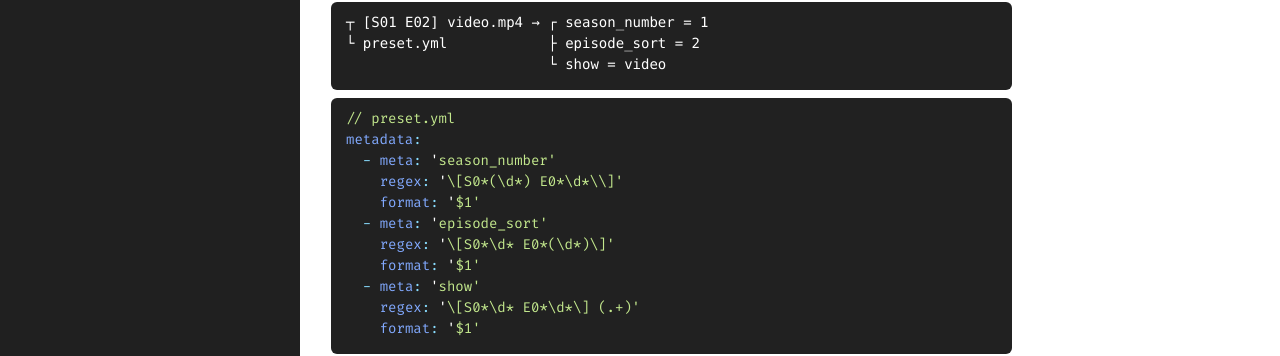
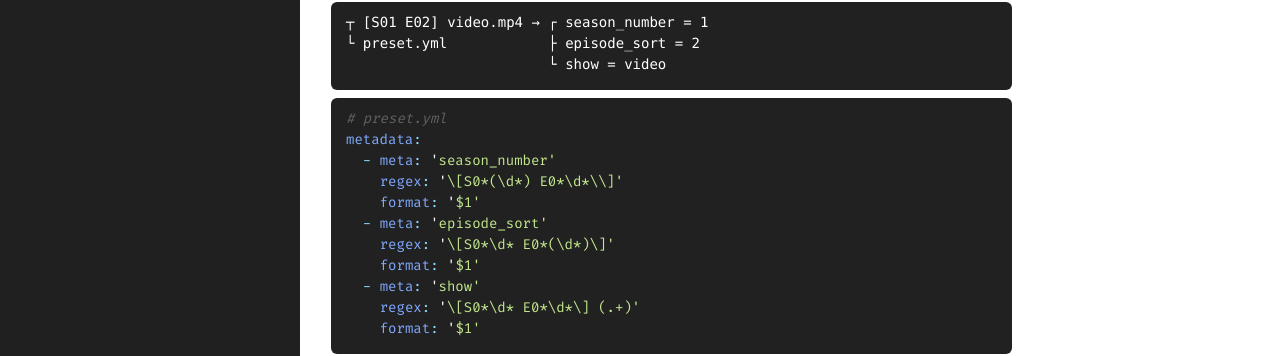
Before and after one commit to Ktt-Development/docs.kttdevelopment.com, a Jekyll site: the page built from rexedia/arguments.md, in a window 1280 px wide. Shown: the part 1670-2026 px from the top of the page. Built offline with Jekyll 4.4.1, drawn with Linux system fonts in a browser that asks for light colours; our own code applies the rules of GitHub Pages for plain Markdown files.

Commit message:
fix comment

````diff
--- a/rexedia/arguments.md
+++ b/rexedia/arguments.md
@@ -71,7 +71,7 @@ output:  # output file
                         └ show = video
 ```
 ```yml
-// preset.yml
+# preset.yml
 metadata:
   - meta: 'season_number'
     regex: '\[S0*(\d*) E0*\d*\\]'
````
